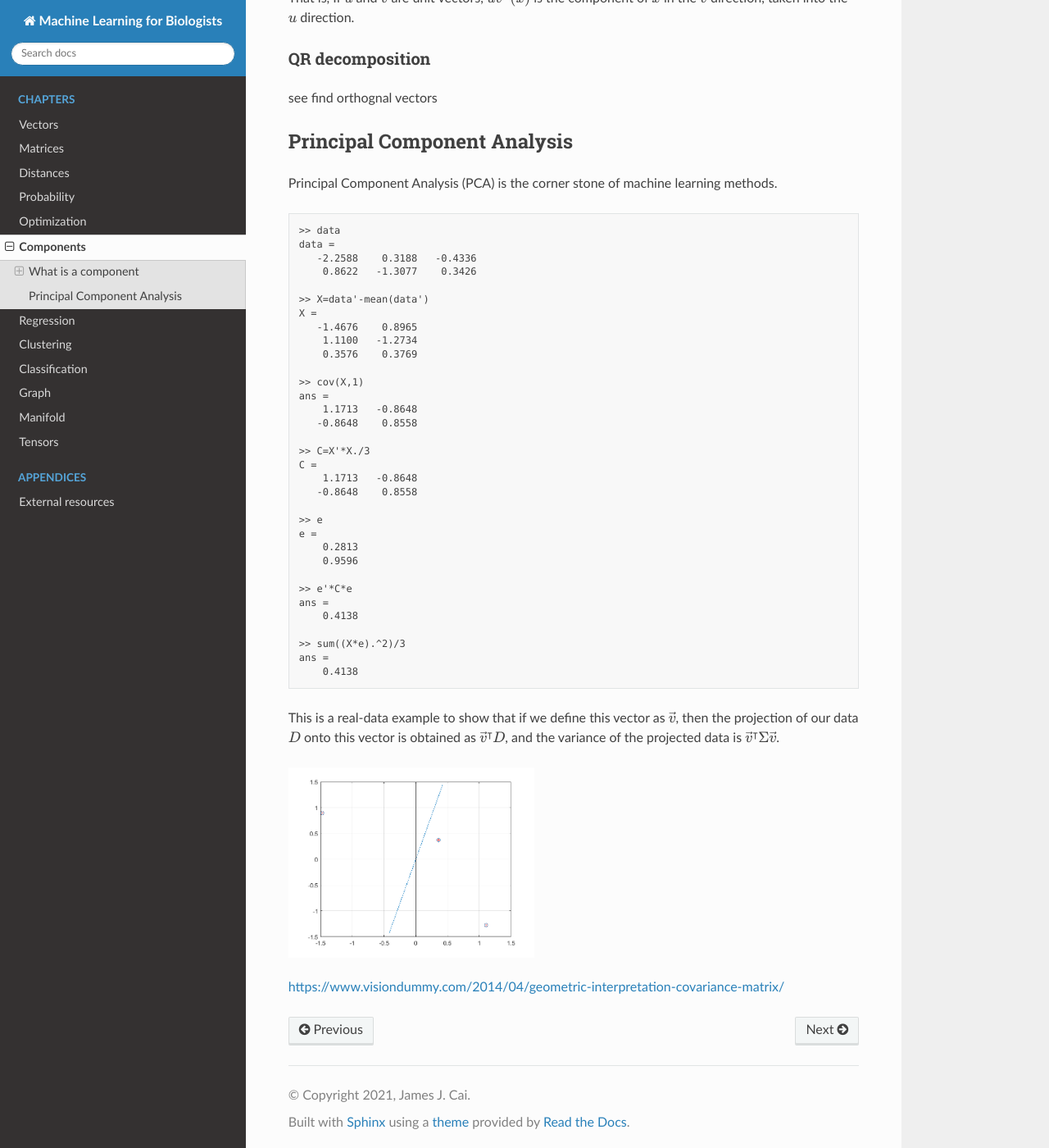
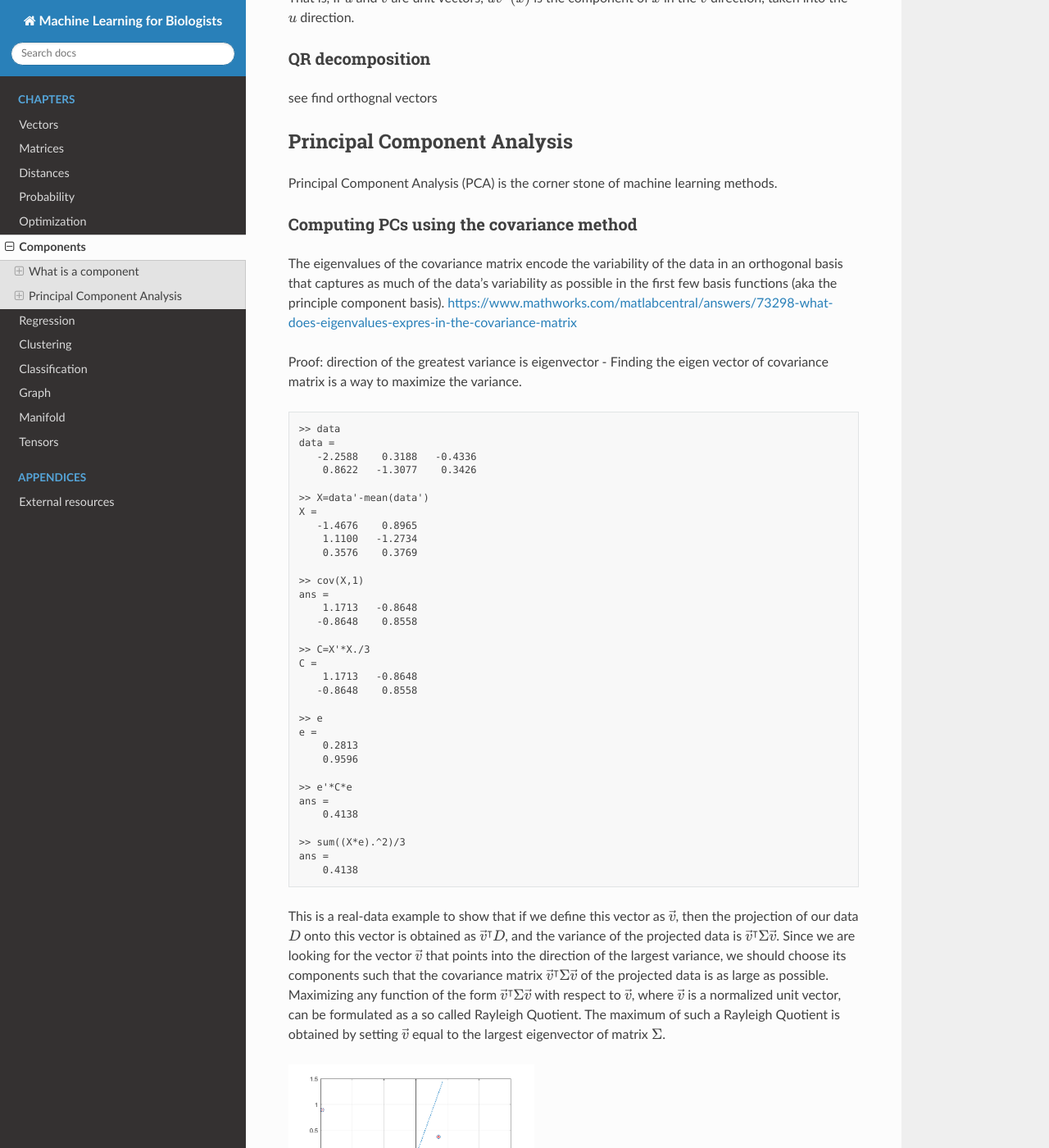
Before and after one commit to jamesjcai/readthedocs_ml4b, a Sphinx documentation site: the page built from docs/chapter_components.rst, in a window 1280 px wide and 1400 px high, scrolled down 605 px. Shown: the whole window at 82% size. Built offline with Sphinx 7.4.7 and the Read the Docs theme 2.0.0, drawn with Linux system fonts in a browser that asks for light colours; formulas are drawn with MathJax 3; some of the changed text lies outside the part shown.

Commit message:
Update chapter_components.rst

```diff
--- a/docs/chapter_components.rst
+++ b/docs/chapter_components.rst
@@ -30,6 +30,12 @@ Principal Component Analysis
 ============================
 Principal Component Analysis (PCA) is the corner stone of machine learning methods.
 
+
+Computing PCs using the covariance method
+-----------------------------------------
+The eigenvalues of the covariance matrix encode the variability of the data in an orthogonal basis that captures as much of the data's variability as possible in the first few basis functions (aka the principle component basis). https://www.mathworks.com/matlabcentral/answers/73298-what-does-eigenvalues-expres-in-the-covariance-matrix
+
+Proof: direction of the greatest variance is eigenvector - Finding the eigen vector of covariance matrix is a way to maximize the variance.
 
 .. code-block:: text
 
@@ -69,11 +75,33 @@ Principal Component Analysis (PCA) is the corner stone of machine learning metho
 
 
 This is a real-data example to show that if we define this vector as :math:`\vec{v}`, then the projection of our data :math:`D` onto this vector is obtained as
-:math:`\vec{v}^{\intercal} D`, and the variance of the projected data is :math:`\vec{v}^{\intercal} \Sigma \vec{v}`.
+:math:`\vec{v}^{\intercal} D`, and the variance of the projected data is :math:`\vec{v}^{\intercal} \Sigma \vec{v}`. Since we are looking for the vector :math:`\vec{v}` that points into the direction of the largest variance, we should choose its components such that the covariance matrix :math:`\vec{v}^{\intercal} \Sigma \vec{v}` of the projected data is as large as possible. Maximizing any function of the form :math:`\vec{v}^{\intercal} \Sigma \vec{v}` with respect to :math:`\vec{v}`, where :math:`\vec{v}` is a normalized unit vector, can be formulated as a so called Rayleigh Quotient. The maximum of such a Rayleigh Quotient is obtained by setting :math:`\vec{v}` equal to the largest eigenvector of matrix :math:`\Sigma`.
 
 |pca|
 
 https://www.visiondummy.com/2014/04/geometric-interpretation-covariance-matrix/
+
+Computing PCs using optimization
+--------------------------------
+
+.. code-block:: text
+
+  load hald
+  X=ingredients;
+  coeff = pca(X);
+
+  X=X-mean(X);
+  [optima]=fminsearch(@i_totlenproj,ones(size(X,2),1),[],X);
+  optima=optima./norm(optima);
+  norm(optima-coeff(:,1))
+
+  function d=i_totlenproj(u,X)
+      d=X*u/norm(u);
+      d=-norm(d-d','fro');
+  end
+
+
+
 
 
 
```
